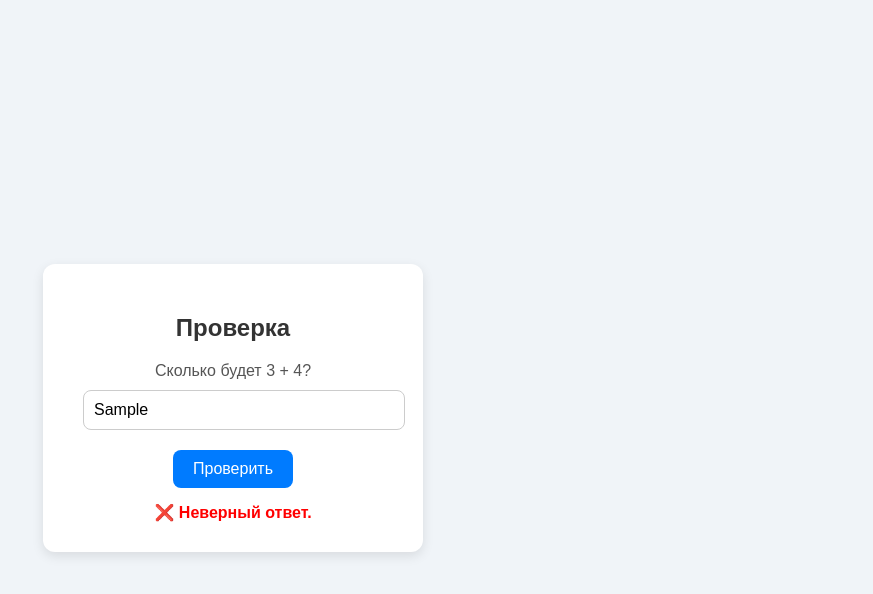
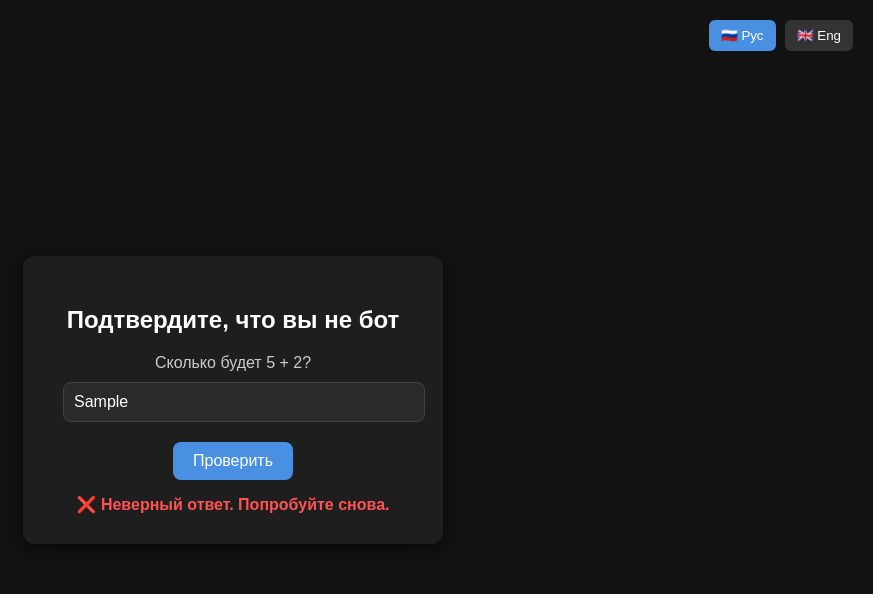
Before and after one commit to tamdasik/tamdasik.github.io, a plain HTML site: page index.html in a window 1280 px wide. Both pictures are taken after typing "Sample" into the empty fields and a click on the input "Проверить". Shown: the whole page, without its empty margins (407-1280 px from the left). Drawn offline with Linux system fonts and the light colour scheme.

Commit message:
Update index.html

```diff
--- a/index.html
+++ b/index.html
@@ -2,91 +2,199 @@
 <html lang="ru">
 <head>
   <meta charset="UTF-8">
-  <title>Проверка капчи</title>
+  <title>Капча с языками</title>
   <style>
     body {
-      background: #f0f4f8;
+      background: #121212;
       font-family: Arial, sans-serif;
       display: flex;
       justify-content: center;
       align-items: center;
       height: 100vh;
+      margin: 0;
     }
 
     .captcha-box {
-      background: #fff;
+      background: #1e1e1e;
       padding: 30px 40px;
       border-radius: 12px;
-      box-shadow: 0 4px 12px rgba(0,0,0,0.1);
+      box-shadow: 0 4px 20px rgba(0,0,0,0.6);
       text-align: center;
-      width: 300px;
+      width: 340px;
+      color: #fff;
+      transition: transform 0.2s ease, box-shadow 0.3s ease;
+    }
+
+    .captcha-box.shake {
+      animation: shake 0.3s;
+    }
+
+    @keyframes shake {
+      0% { transform: translateX(0); }
+      25% { transform: translateX(-8px); }
+      50% { transform: translateX(8px); }
+      75% { transform: translateX(-6px); }
+      100% { transform: translateX(0); }
+    }
+
+    .captcha-box.success {
+      animation: successGlow 0.6s ease-out forwards;
+    }
+
+    @keyframes successGlow {
+      0% {
+        transform: scale(1);
+        box-shadow: 0 0 0 rgba(0,255,100,0);
+      }
+      50% {
+        transform: scale(1.05);
+        box-shadow: 0 0 20px rgba(0,255,100,0.5);
+      }
+      100% {
+        transform: scale(1);
+        box-shadow: 0 0 12px rgba(0,255,100,0.3);
+      }
     }
 
     .captcha-box h2 {
       margin-bottom: 20px;
-      color: #333;
     }
 
     .captcha-box label {
       display: block;
       margin-bottom: 10px;
       font-size: 16px;
-      color: #555;
+      color: #ccc;
     }
 
     .captcha-box input[type="text"] {
       padding: 10px;
       width: 100%;
-      border: 1px solid #ccc;
+      border: 1px solid #444;
       border-radius: 8px;
       margin-bottom: 20px;
+      background-color: #2a2a2a;
+      color: #fff;
       font-size: 16px;
     }
 
     .captcha-box input[type="submit"] {
-      background: #007bff;
+      background: #4a90e2;
       color: white;
       padding: 10px 20px;
       border: none;
       border-radius: 8px;
       font-size: 16px;
       cursor: pointer;
+      transition: background 0.3s;
     }
 
     .captcha-box input[type="submit"]:hover {
-      background: #0056b3;
+      background: #357abd;
     }
 
     .message {
       margin-top: 15px;
       font-weight: bold;
-      color: green;
+    }
+
+    .lang-switch {
+      position: absolute;
+      top: 20px;
+      right: 20px;
+    }
+
+    .lang-switch button {
+      background: #333;
+      color: #fff;
+      border: none;
+      padding: 8px 12px;
+      margin-left: 5px;
+      border-radius: 6px;
+      cursor: pointer;
+    }
+
+    .lang-switch button.active {
+      background: #4a90e2;
     }
   </style>
 </head>
 <body>
-  <div class="captcha-box">
-    <h2>Проверка</h2>
+  <div class="lang-switch">
+    <button id="lang-ru" class="active" onclick="switchLang('ru')">🇷🇺 Рус</button>
+    <button id="lang-en" onclick="switchLang('en')">🇬🇧 Eng</button>
+  </div>
+
+  <div class="captcha-box" id="captchaBox">
+    <h2 id="title">Подтвердите, что вы не бот</h2>
     <form onsubmit="return checkCaptcha()">
-      <label>Сколько будет 3 + 4?</label>
+      <label id="question">Сколько будет 5 + 2?</label>
       <input type="text" id="captcha" placeholder="Введите ответ">
-      <input type="submit" value="Проверить">
+      <input type="submit" id="submitBtn" value="Проверить">
       <div class="message" id="message"></div>
     </form>
   </div>
 
+  <!-- Звуки -->
+  <audio id="successSound" src="https://cdn.pixabay.com/audio/2022/03/15/audio_b7b4c6543d.mp3"></audio>
+  <audio id="errorSound" src="https://cdn.pixabay.com/audio/2022/03/15/audio_fceaa1c2b6.mp3"></audio>
+
   <script>
+    let currentLang = 'ru';
+    const langs = {
+      ru: {
+        title: 'Подтвердите, что вы не бот',
+        question: 'Сколько будет 5 + 2?',
+        placeholder: 'Введите ответ',
+        submit: 'Проверить',
+        success: '✅ Капча успешно пройдена!',
+        fail: '❌ Неверный ответ. Попробуйте снова.'
+      },
+      en: {
+        title: 'Please confirm you are not a bot',
+        question: 'What is 5 + 2?',
+        placeholder: 'Enter your answer',
+        submit: 'Check',
+        success: '✅ Captcha passed!',
+        fail: '❌ Incorrect answer. Try again.'
+      }
+    };
+
+    function switchLang(lang) {
+      currentLang = lang;
+
+      document.getElementById('title').innerText = langs[lang].title;
+      document.getElementById('question').innerText = langs[lang].question;
+      document.getElementById('captcha').placeholder = langs[lang].placeholder;
+      document.getElementById('submitBtn').value = langs[lang].submit;
+
+      document.getElementById('lang-ru').classList.toggle('active', lang === 'ru');
+      document.getElementById('lang-en').classList.toggle('active', lang === 'en');
+    }
+
     function checkCaptcha() {
       const answer = document.getElementById('captcha').value.trim();
       const message = document.getElementById('message');
+      const box = document.getElementById('captchaBox');
+      const successSound = document.getElementById('successSound');
+      const errorSound = document.getElementById('errorSound');
+
+      box.classList.remove('shake', 'success');
+
       if (answer === '7') {
-        message.style.color = 'green';
-        message.textContent = '✅ Капча пройдена!';
+        message.style.color = '#00c853';
+        message.textContent = langs[currentLang].success;
+        successSound.play();
+        box.classList.add('success');
       } else {
-        message.style.color = 'red';
-        message.textContent = '❌ Неверный ответ.';
+        message.style.color = '#ff5252';
+        message.textContent = langs[currentLang].fail;
+        errorSound.play();
+        box.classList.add('shake');
+        setTimeout(() => box.classList.remove('shake'), 300);
       }
-      return false; // чтобы форма не отправлялась
+
+      return false;
     }
   </script>
 </body>
```
